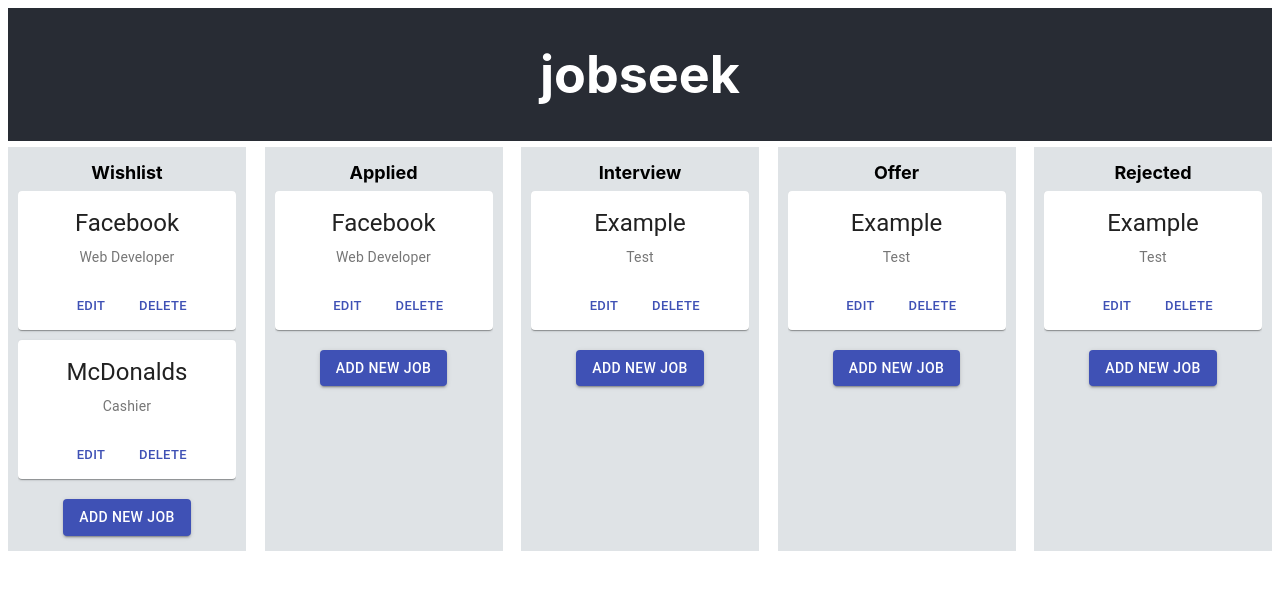
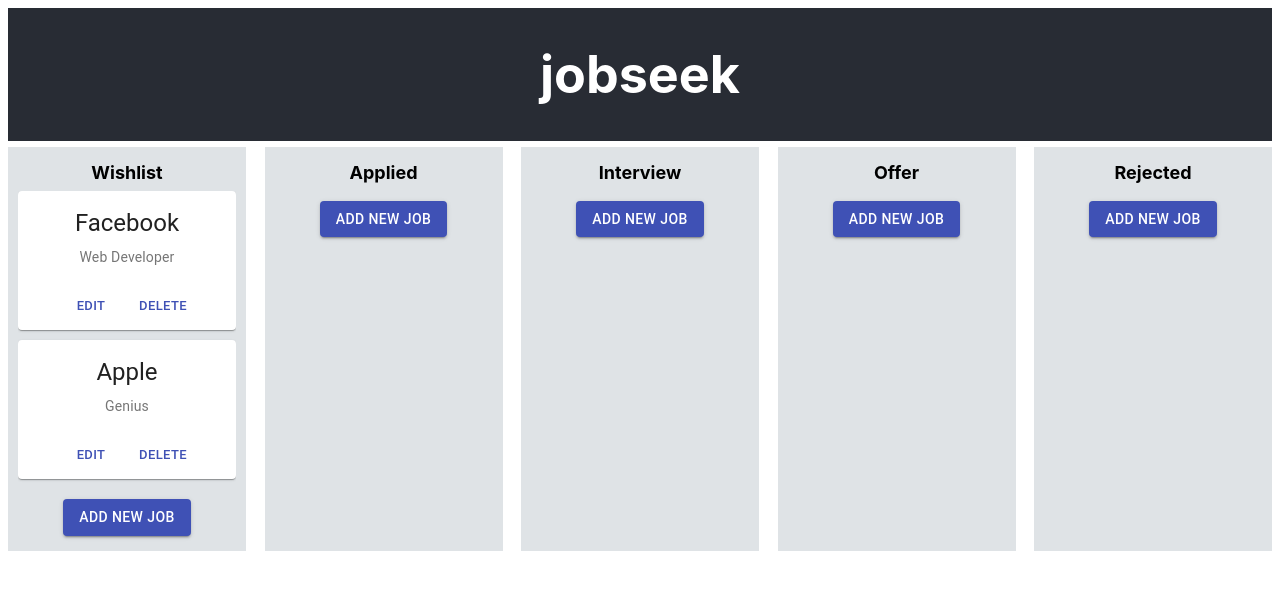
Before and after one commit to DannyYShi/jobseek, a React (Create React App) app: page / in a window 1280 px wide. Shown: the top 590 px of the page. Built offline with nearby package versions, Linux system fonts and the light colour scheme.

Commit message:
deleted excess examples

```diff
--- a/src/STORE.js
+++ b/src/STORE.js
@@ -7,30 +7,28 @@ export default {
       header: "Wishlist",
       cards: [
         { id: uuidv4(), companyName: "Facebook", position: "Web Developer" },
-        { id: uuidv4(), companyName: "McDonalds", position: "Cashier" },
+        { id: uuidv4(), companyName: "Apple", position: "Genius" },
       ],
     },
     {
       id: "1",
       header: "Applied",
-      cards: [
-        { id: uuidv4(), companyName: "Facebook", position: "Web Developer" },
-      ],
+      cards: [,],
     },
     {
       id: "2",
       header: "Interview",
-      cards: [{ id: uuidv4(), companyName: "Example", position: "Test" }],
+      cards: [],
     },
     {
       id: "3",
       header: "Offer",
-      cards: [{ id: uuidv4(), companyName: "Example", position: "Test" }],
+      cards: [],
     },
     {
       id: "4",
       header: "Rejected",
-      cards: [{ id: uuidv4(), companyName: "Example", position: "Test" }],
+      cards: [],
     },
   ],
   //   allCards: {
```
